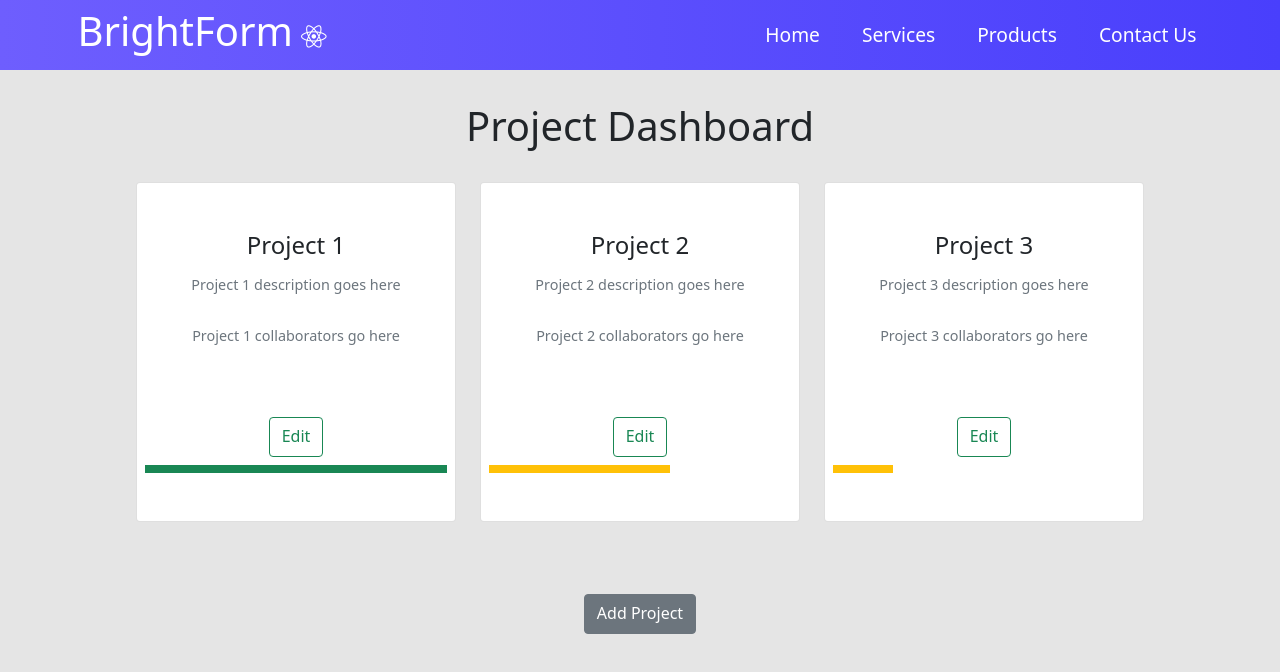
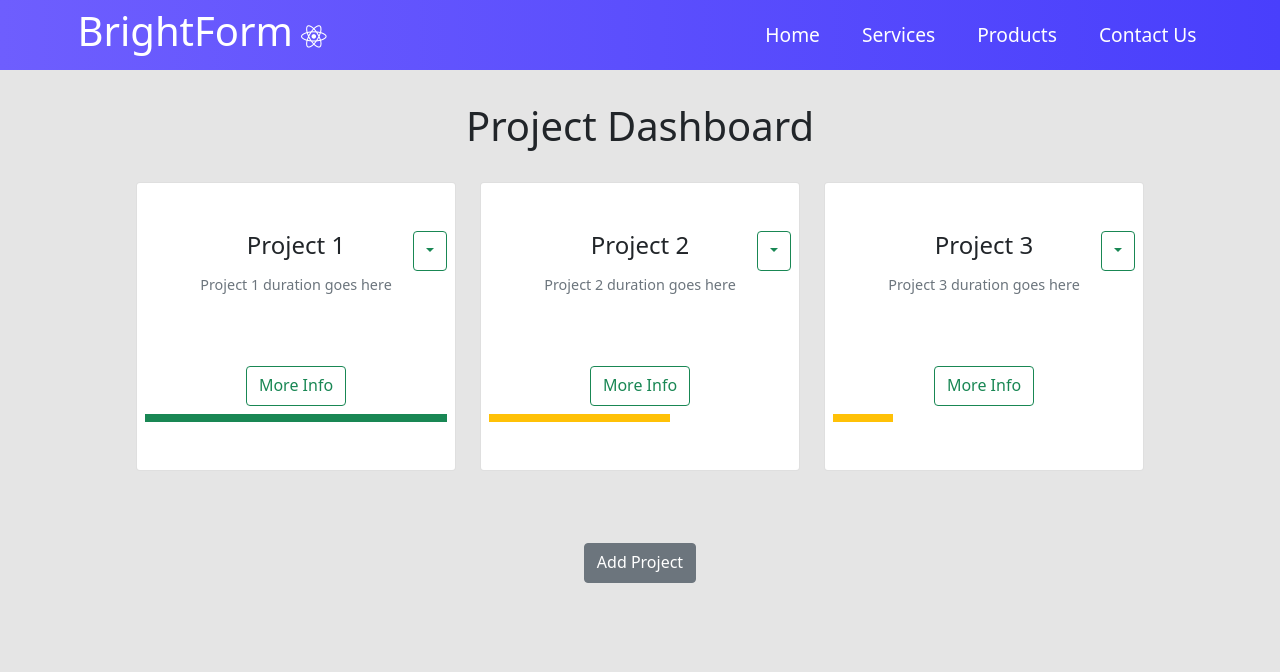
Before and after one commit to Ah179/2022, a React (Create React App) app in the folder src/ui/frontend/: page /Home in a window 1280 px wide. Shown: the top 672 px of the page. Built offline with nearby package versions, Linux system fonts and the light colour scheme; no server answers.

Commit message:
Minor edits to the main dashboard page.
Just design edits.

```diff
--- a/src/ui/frontend/src/components/Home/components/Cards/CardUI.jsx
+++ b/src/ui/frontend/src/components/Home/components/Cards/CardUI.jsx
@@ -1,20 +1,36 @@
 import React from 'react';
 import img1 from '../assets/brightformlogo-removebg-preview.png'
 import Button from 'react-bootstrap/Button'
+import Dropdown from 'react-bootstrap/Dropdown'
+import 'bootstrap/dist/css/bootstrap.css';
 import './card-style.css';
 import ProgressBar from 'react-bootstrap/ProgressBar'
+import Popup from './Popup'
+import { useState } from 'react'
 
 const Card = props => {
+    const [buttonPopup, setButtonPopup] = useState(false);
     return (
         <div className="card text-center">
             <div className="overflow">
 
             </div>
             <div className="card-body text-dark">
+                <Dropdown className="edit-dropdown">
+                    <Dropdown.Toggle variant="outline-success"></Dropdown.Toggle>
+                    <Dropdown.Menu>
+                        <Dropdown.Item href="#">Edit</Dropdown.Item>
+                        <Dropdown.Item href="#">Update</Dropdown.Item>
+                        <Dropdown.Item href="#">Delete</Dropdown.Item>
+                    </Dropdown.Menu>
+                </Dropdown>
+
                 <h4 className="card-title">{props.title}</h4>
-                <p className="card-text text-secondary">{props.desc}</p>
-                <p className="card-text text-secondary">{props.collab}</p>
-                <Button variant="outline-success" onClick={clicked}>Edit</Button>{' '}
+                <p className="card-text text-secondary">{props.dur}</p>
+                <Button variant="outline-success" onClick={() => setButtonPopup(true)}>More Info</Button>{' '}
+                <Popup trigger={buttonPopup} setTrigger={setButtonPopup}>
+
+                </Popup>
                 {/*<a href="#" className="btn btn-outline-success">Edit</a>*/}
                 <ProgressBar className="card-progress" variant={props.var} now={props.now} />
                 {/*<p className="card-text text-secondary">Status</p>*/}
--- a/src/ui/frontend/src/components/Home/components/Cards/Cards.jsx
+++ b/src/ui/frontend/src/components/Home/components/Cards/Cards.jsx
@@ -8,24 +8,21 @@ class Cards extends Component {
                 <div className="row">
                     <div className="col-md-4">
                         <Card title="Project 1"
-                            desc="Project 1 description goes here"
-                            collab="Project 1 collaborators go here"
+                            dur="Project 1 duration goes here"
                             var="success"
                             now={100}
                         />
                     </div>
                     <div className="col-md-4">
                         <Card title="Project 2"
-                            desc="Project 2 description goes here"
-                            collab="Project 2 collaborators go here"
+                            dur="Project 2 duration goes here"
                             var="warning"
                             now={60}
                         />
                     </div>
                     <div className="col-md-4">
                         <Card title="Project 3"
-                            desc="Project 3 description goes here"
-                            collab="Project 3 collaborators go here"
+                            dur="Project 3 duration goes here"
                             var="warning"
                             now={20}
                         />
--- /dev/null
+++ b/src/ui/frontend/src/components/Home/components/Cards/Popup.css
@@ -0,0 +1,27 @@
+.popup {
+    position: fixed;
+    top: 0;
+    left: 0;
+    width: 100%;
+    height: 100vh;
+    z-index: 1;
+    background-color: rgba(0, 0, 0, 0.2);
+
+    display: flex;
+    justify-content: center;
+    align-items: center;
+}
+
+.popup-inner {
+    position: relative;
+    padding: 32px;
+    width: 100%;
+    max-width: 640px;
+    background-color: #fff;
+}
+
+.popup-inner .close-btn {
+    position: absolute !important;
+    top: 0px !important;
+    right: 8px !important;
+}
--- /dev/null
+++ b/src/ui/frontend/src/components/Home/components/Cards/Popup.js
@@ -0,0 +1,20 @@
+import React from "react";
+import Button from 'react-bootstrap/Button'
+import './Popup.css';
+
+function Popup(props) {
+    return (props.trigger) ? (
+        <div className="popup">
+            <div className="popup-inner">
+                <Button variant="outline-dark" className="close-btn" onClick={() => props.setTrigger(false)}>Close</Button>
+                { props.children }
+                <h3>Description</h3>
+                <p>The full project description goes here.</p>
+                <p>The project tasks go here.</p>
+                <p>Project collaborators go here.</p>
+            </div>
+        </div>
+    ) : "";
+}
+
+export default Popup
--- a/src/ui/frontend/src/components/Home/components/Cards/card-style.css
+++ b/src/ui/frontend/src/components/Home/components/Cards/card-style.css
@@ -30,7 +30,12 @@ body {
 
 .btn {
     padding-bottom: 8px !important;
-    justify-content: center !important;
+}
+
+.edit-dropdown {
+    position: absolute !important;
+    top: 0px !important;
+    right: 8px !important;
 }
 
 .container-fluid.row {
```
